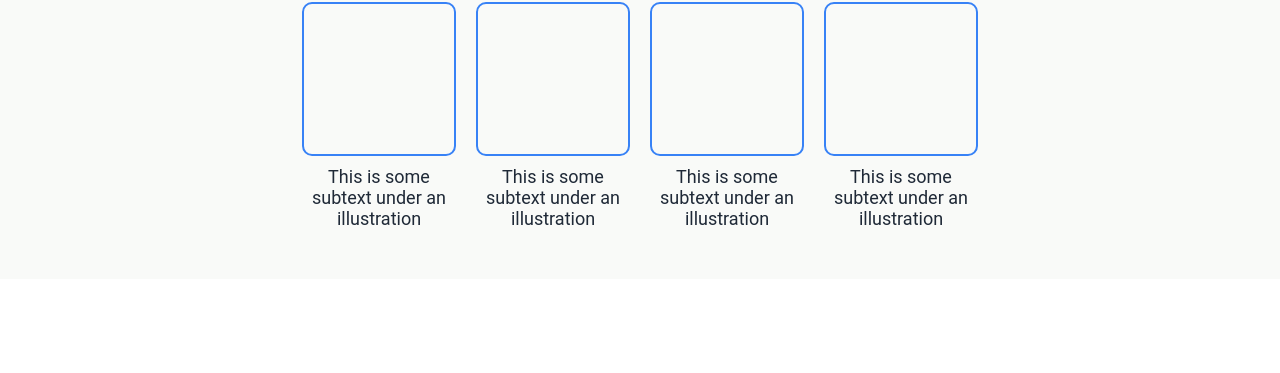
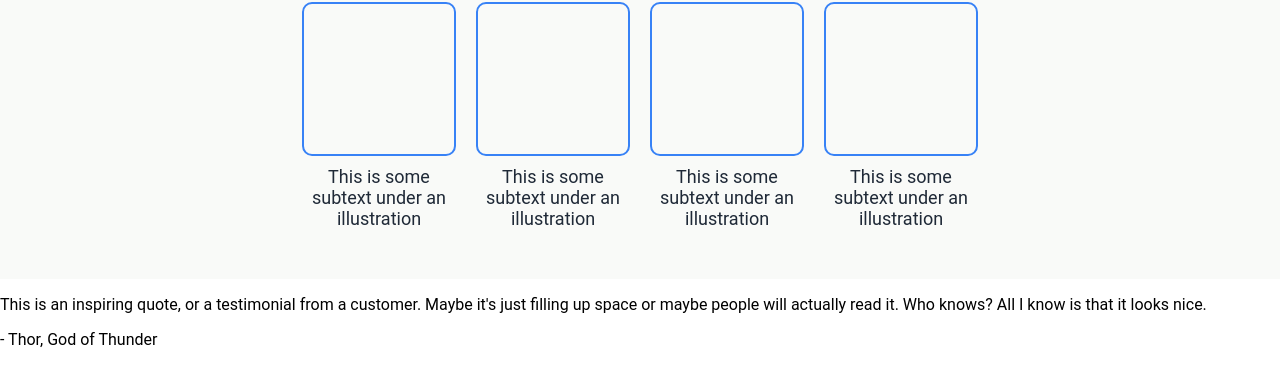
Before and after one commit to stefandeissler/project-landing-page, a plain HTML site: page index.html in a window 1280 px wide. Shown: the part 427-800 px from the top of the page. Drawn offline with Linux system fonts and the light colour scheme.

Commit message:
Add highlight/quote section to html

```diff
--- a/index.html
+++ b/index.html
@@ -51,5 +51,12 @@
         </div>
       </div>
     </div>
+    <div class="highlight">
+      <p class="quote">
+        This is an inspiring quote, or a testimonial from a customer. Maybe it&#39;s just filling up space
+        or maybe people will actually read it. Who knows? All I know is that it looks nice.
+      </p>
+      <p class="attribution">- Thor, God of Thunder</p>
+    </div>
   </body>
 </html>
```
